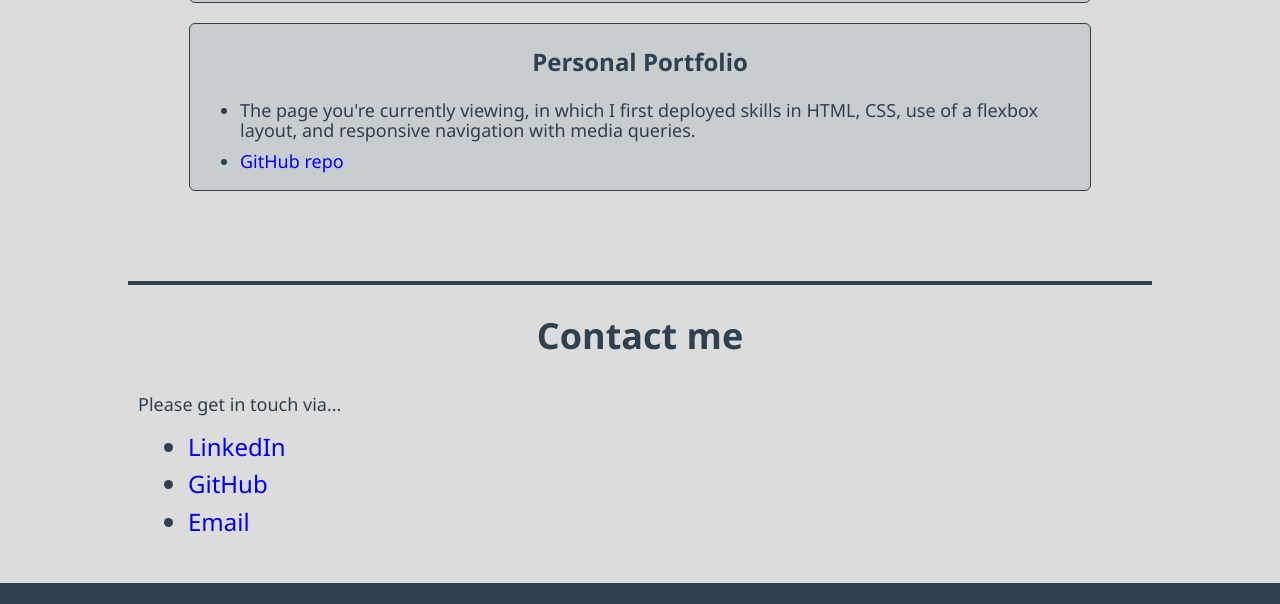
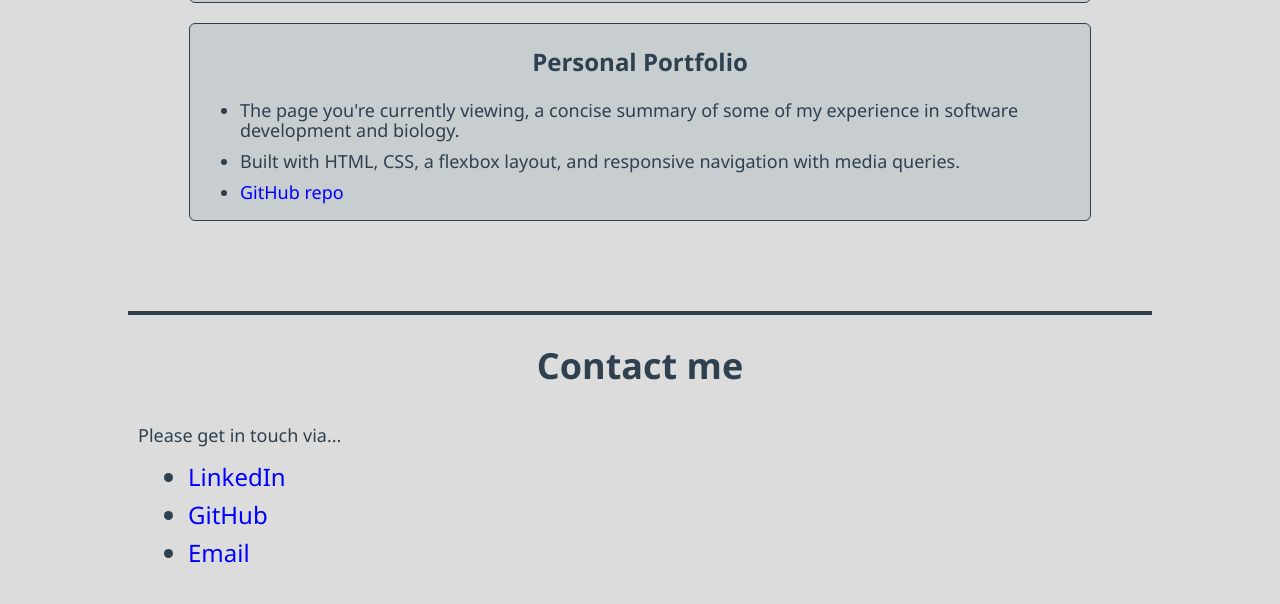
Before and after one commit to sam1cutler/FlexSimplePortfolio3, a plain HTML site: page index.html in a window 1280 px wide. Shown: the part 3976-4580 px from the top of the page. Drawn offline with nearby package versions, Linux system fonts and the light colour scheme.

Commit message:
Edited some content

```diff
--- a/index.html
+++ b/index.html
@@ -147,7 +147,8 @@
             <div class="item project-item">
               <h3>Personal Portfolio</h3>
                 <ul class="force-font">
-                  <li>The page you're currently viewing, in which I first deployed skills in HTML, CSS, use of a flexbox layout, and responsive navigation with media queries.</li>
+                  <li>The page you're currently viewing, a concise summary of some of my experience in software development and biology.</li>
+                  <li>Built with HTML, CSS, a flexbox layout, and responsive navigation with media queries.</li>
                   <li><a href="https://github.com/sam1cutler/Portfolio" target="_blank">GitHub repo </a></li>
                 </ul>
             </div>
```
